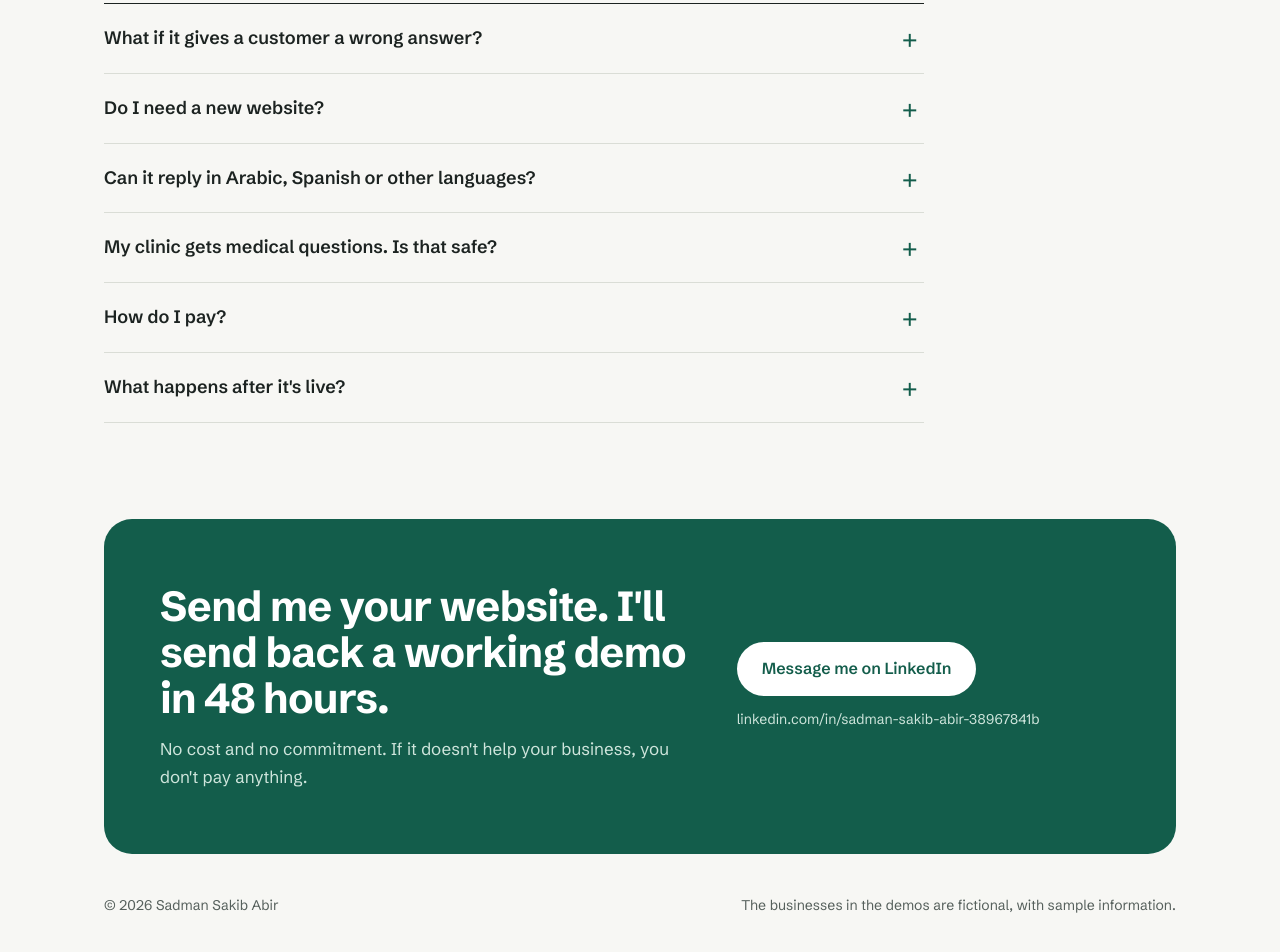
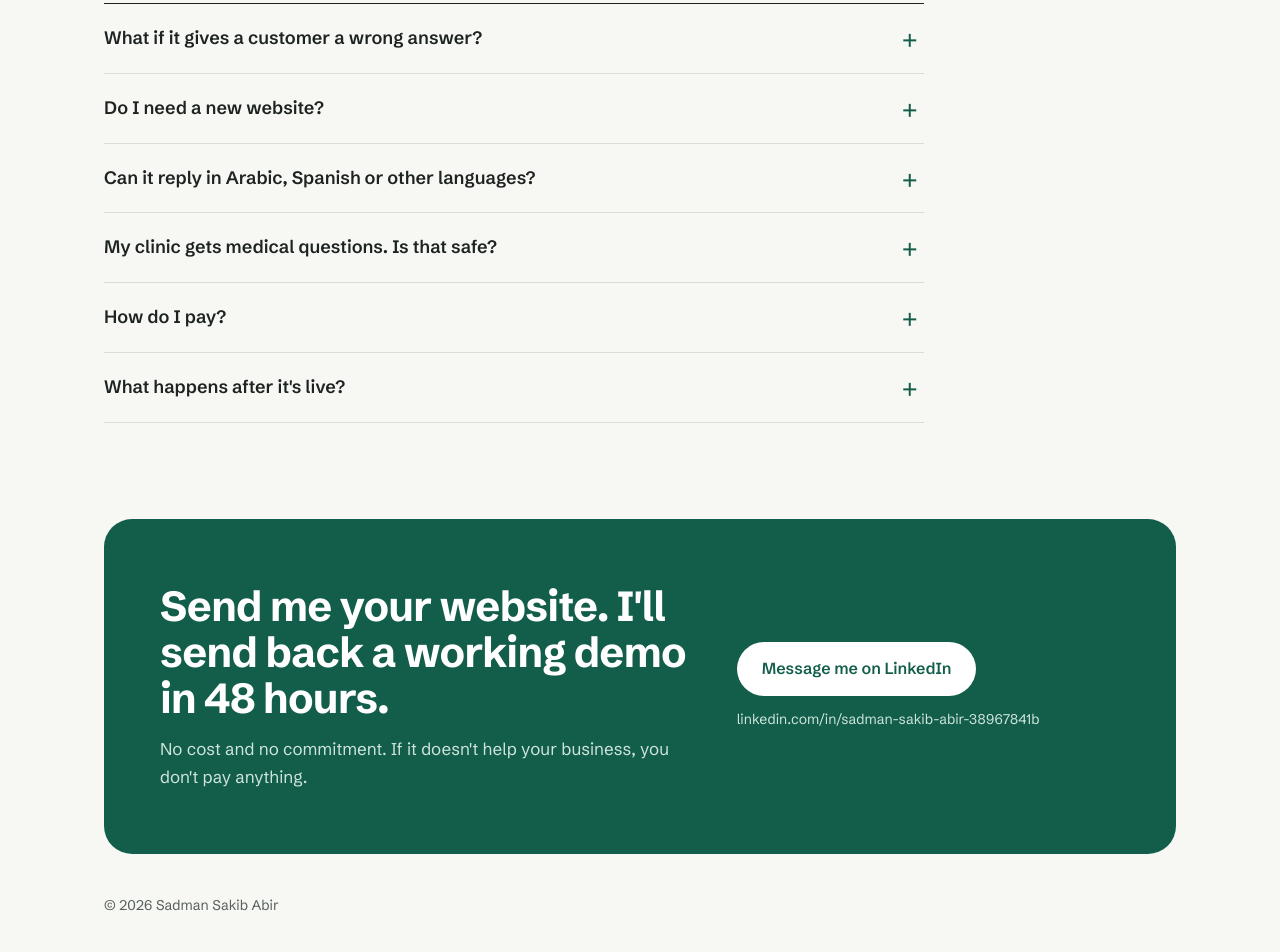
Before and after one commit to sadmansakibabir22/sadmansakibabir22.github.io, a plain HTML site: page index.html in a window 1280 px wide. Shown: the part 4692-5644 px from the top of the page. Drawn offline with Linux system fonts and the light colour scheme.

Commit message:
Modified index.html

```diff
--- a/index (1).html
+++ b/index.html
@@ -382,7 +382,7 @@
 
   <footer>
     <span>© 2026 Sadman Sakib Abir</span>
-    <span>The businesses in the demos are fictional, with sample information.</span>
+
   </footer>
 </div>
 
```
